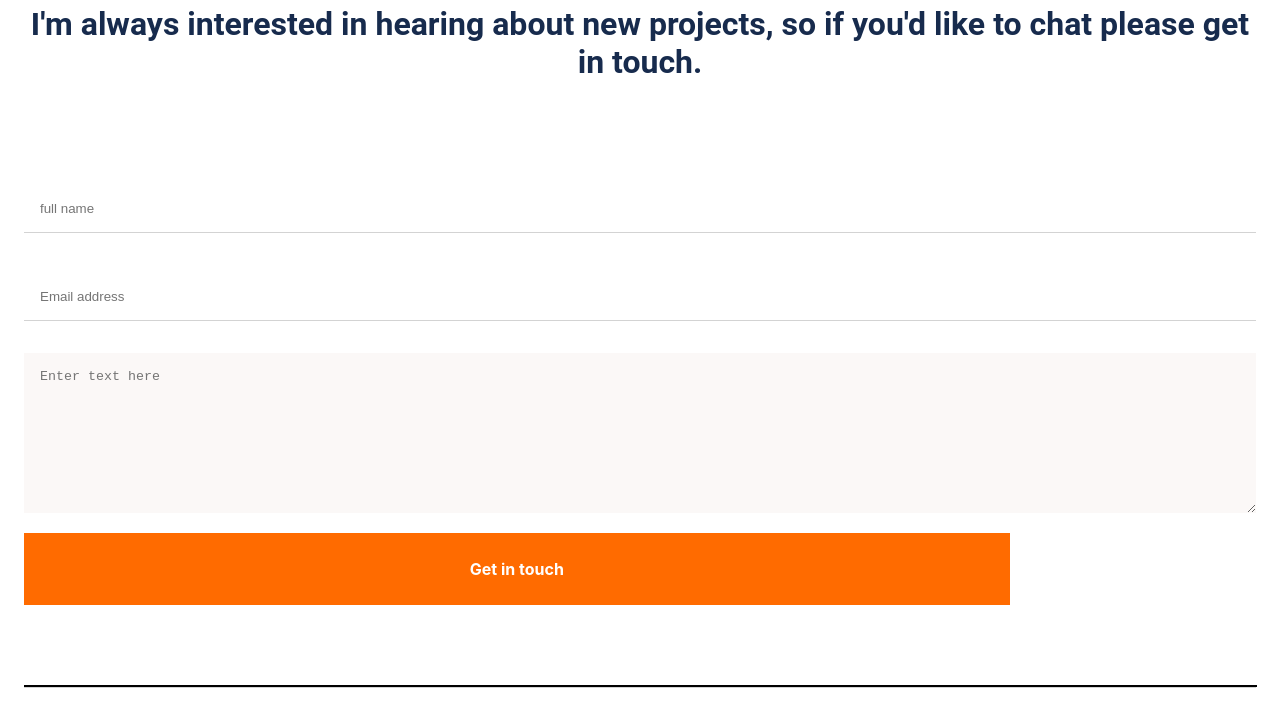
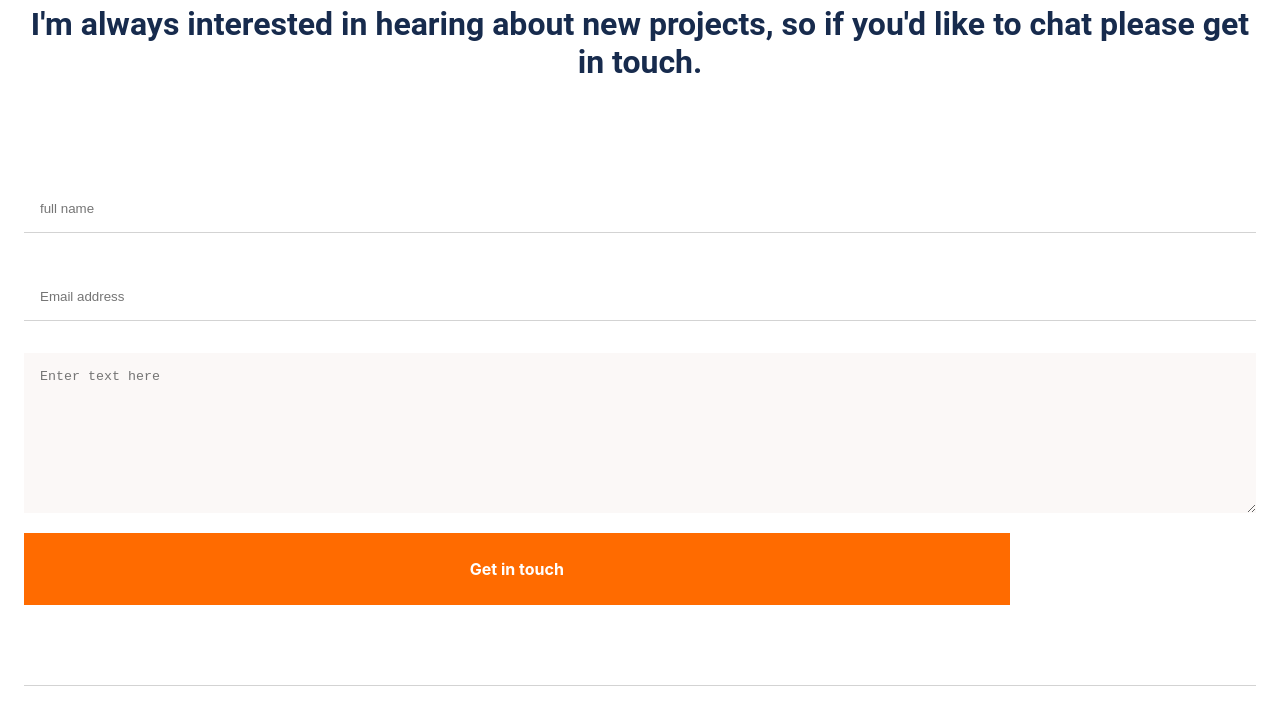
Before and after one commit to Abbas-Aljuaifari/code-pair-programing, a plain HTML site: page index.html in a window 1280 px wide. Shown: the part 5590-6305 px from the top of the page. Drawn offline with Linux system fonts and the light colour scheme.

Commit message:
Update html

```diff
--- a/index.html
+++ b/index.html
@@ -313,9 +313,9 @@ don’t hesitate to contact me.
             <!-- <input class="submit-btn" type="submit" id="submit" name="submit" value="Get in touch"/> -->
             <button type="submit" class="submit-btn">Get in touch</button>
         </form>
-        <svg alt="horizental line" class="contac-separator" width="795" height="2" viewBox="0 0 795 2" fill="none"
+        <!-- <svg alt="horizental line" class="contac-separator" width="795" height="2" viewBox="0 0 795 2" fill="none"
         xmlns="http://www.w3.org/2000/svg">
-        <path d="M794.5 1.00007L0.5 1" stroke="#FFF" /></svg>
+        <path d="M794.5 1.00007L0.5 1" stroke="#FFF" /></svg> -->
          <!--Footer-->
         <footer id="form-icons">
             <ul class="form-media-icons">
```
